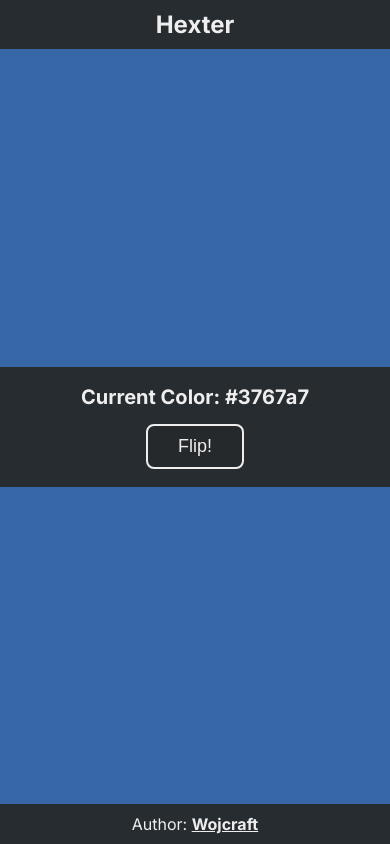
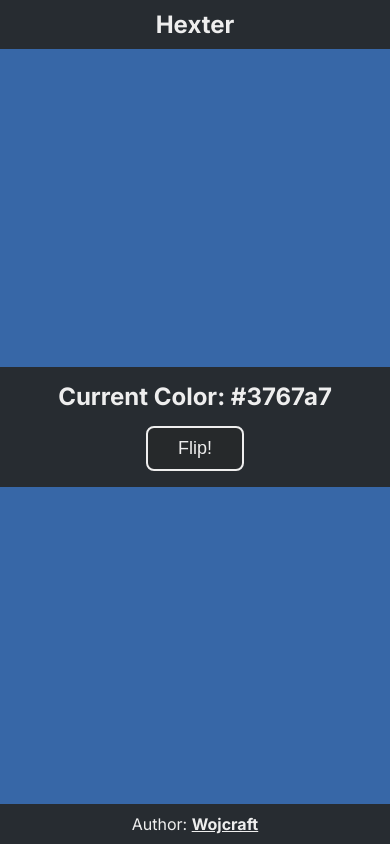
Before and after one commit to wojcraft/hexter, a website built with Vite: page src/index.html in a window 390 px wide. Both pictures are taken after a click on the button "Flip!". Built offline with nearby package versions, Linux system fonts and the light colour scheme.

Commit message:
Change naming convention a little, make h1 larger fix & tiny bug on mobile

```diff
--- a/src/scripts/main.js
+++ b/src/scripts/main.js
@@ -1,12 +1,12 @@
 import getColor from './getColor';
 
-const flipButton = document.querySelector('.flip');
-const displayColor = document.querySelector('span.color');
+const elFlipButton = document.querySelector('.flip');
+const elDisplayColor = document.querySelector('span.color');
 
 const flip = () => {
   const generatedColor = getColor();
 
-  displayColor.textContent = generatedColor;
+  elDisplayColor.textContent = generatedColor;
   document.body.style.background = generatedColor;
 
   document.title = `${generatedColor} - Hexter`;
@@ -18,6 +18,6 @@ const keyboardShortcuts = (event) => {
   }
 };
 
-flipButton.addEventListener('click', flip);
+elFlipButton.addEventListener('click', flip);
 document.addEventListener('load', flip);
 document.addEventListener('keyup', keyboardShortcuts);
--- a/src/styles/style.css
+++ b/src/styles/style.css
@@ -72,13 +72,13 @@ a {
   color: var(--color-text);
 }
 
-@media (max-width: 500px) {
+@media (max-width: 520px) {
   .colorflip {
     width: 100vw;
     padding: 60px 30px;
   }
 
   h1 {
-    font-size: 20px;
+    font-size: 24px;
   }
 }
```
